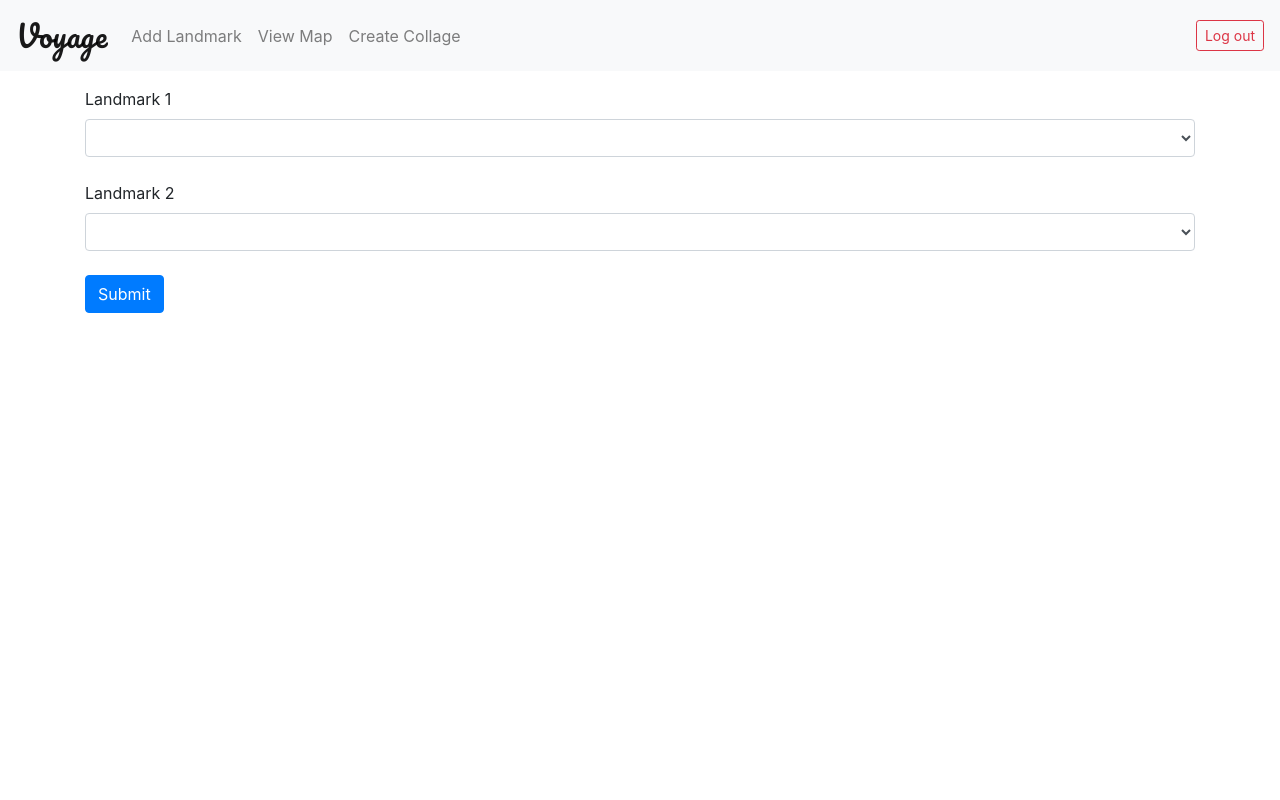
After one commit to hieusydo/Voyage, a Flask app: template application/templates/collage/request.html in a window 1280 px wide. The commit adds this page. Run offline with Flask 2, Linux system fonts and the light colour scheme; the template is opened without the code that fills it: values that come from a table or form of the project are taken from there, others are empty; parts of the project's set-up code (start-up, migrations or seed data) failed here and were passed over; some libraries are stand-ins or nearby versions.

Commit message:
Added collage generation in web page

```diff
--- a/application/mod_collage/col_controllers.py
+++ b/application/mod_collage/col_controllers.py
@@ -1,7 +1,44 @@
-from flask import Blueprint, render_template
+from flask import Blueprint, render_template, session, redirect, url_for
+from flask_wtf import FlaskForm
+from wtforms import SelectField
+
+from application.mod_collage.photoManip import generateCollage
+from application.mod_auth.models import Landmark
 
 mod_collage = Blueprint('collage', __name__, url_prefix='/collage')
 
-@mod_collage.route('/get/')
+# Represents the collage form
+class AddColForm(FlaskForm):
+    landmark1 = SelectField("Landmark 1")
+    landmark2 = SelectField("Landmark 2")
+
+    # Allows setting the 'choices' field after creation
+    def setChoices(self, landmarks):
+        self.landmark1.choices = landmarks
+        self.landmark2.choices = landmarks
+
+@mod_collage.route('/get/', methods=['GET', 'POST'])
 def picTest():
-    return render_template('collage/test.html')
+    if 'user_id' not in session:
+        return redirect(url_for('auth.signin'))
+
+    # Get landmarks by id
+    uid = session['user_id']
+    landmarks = Landmark.query.filter_by(usrID=uid).all()
+    landmarks.sort(key=lambda x: x.lmName)
+
+    # Create a list of value,display tuples from the landmarks
+    choices = []
+    for i in landmarks:
+        choices.append((i.photoFileURL, i.lmName))
+
+    # Create and set the form choices
+    form = AddColForm()
+    form.setChoices(choices[:5])
+
+    if form.validate_on_submit():
+        url = generateCollage(form.landmark1.data, form.landmark2.data)
+        return render_template('collage/result.html', image_url=url)
+
+
+    return render_template('collage/request.html', form=form)
--- /dev/null
+++ b/application/templates/collage/request.html
@@ -0,0 +1,94 @@
+<!DOCTYPE html>
+<html>
+
+<!-- HEADER COMPONENT -->
+<head>
+  <title>Voyage</title>
+  <meta name="viewport" content="initial-scale=1.0">
+  <meta charset="utf-8">
+  <link rel="apple-touch-icon" sizes="180x180" href="{{ url_for('static', filename='favicon/apple-touch-icon.png') }}">
+  <link rel="icon" type="image/png" sizes="32x32" href="{{ url_for('static', filename='favicon/favicon-32x32.png') }}">
+  <link rel="icon" type="image/png" sizes="16x16" href="{{ url_for('static', filename='favicon/favicon-16x16.png') }}">
+  <link rel="manifest" href="{{ url_for('static', filename='favicon/site.webmanifest') }}">
+  <link rel="mask-icon" href="{{ url_for('static', filename='favicon/safari-pinned-tab.svg') }}" color="#5bbad5">
+  <meta name="msapplication-TileColor" content="#da532c">
+  <meta name="theme-color" content="#ffffff">
+  <link rel="stylesheet" href="https://maxcdn.bootstrapcdn.com/bootstrap/4.0.0/css/bootstrap.min.css" integrity="sha384-Gn5384xqQ1aoWXA+058RXPxPg6fy4IWvTNh0E263XmFcJlSAwiGgFAW/dAiS6JXm" crossorigin="anonymous">
+  <link rel="stylesheet" href="{{ url_for('static', filename='style/main.css') }}">
+</head>
+
+<body>
+
+  <!-- TITLE BAR COMPONENT -->
+  <nav class="navbar navbar-expand-lg navbar-light bg-light">
+    <a class="navbar-brand" href="/auth/home">Voyage</a>
+    <div class="collapse navbar-collapse" id="navbarSupportedContent">
+      <ul class="navbar-nav mr-auto">
+        <li class="nav-item">
+          <a class="nav-link" href="/landmark/add" role="button">Add Landmark</a>
+        </li>
+        <li class="nav-item">
+          <a class="nav-link" href="/map/display" role="button">View Map</a>
+        </li>
+        <li class="nav-item">
+          <a class="nav-link" href="/collage/get" role="button">Create Collage</a>
+        </li>
+      </ul>
+      <a class="btn btn-sm btn-outline-danger ml-auto my-sm-0" href="/auth/logout" role="button">Log out</a>
+    </div>
+  </nav>
+
+  {% macro render_field(field, placeholder=None) %}
+  {% if field.errors %}
+  <div>
+  {% elif field.flags.error %}
+  <div>
+  {% else %}
+  <div>
+  {% endif %}
+      {% set css_class = 'form-control ' + kwargs.pop('class', '') %}
+      {{ field(class=css_class, placeholder=placeholder, **kwargs) }}
+  </div>
+  {% endmacro %}
+
+  <div class="container mt-3 mb-3">
+    {% with errors = get_flashed_messages(category_filter=["error"]) %}
+    {% if errors %}
+    <div>
+    {% for error in errors %}
+    {{ error }}<br>
+    {% endfor %}
+    </div>
+    {% endif %}
+    {% endwith %}
+
+    {% if form.errors %}
+    <div>
+    {% for field, error in form.errors.items() %}
+    {% for e in error %}
+    {{ e }}<br>
+    {% endfor %}
+    {% endfor %}
+    </div>
+    {% endif %}
+
+    <form method="POST" action="." accept-charset="UTF-8" role="form" enctype="multipart/form-data">
+
+      {{ form.csrf_token }}
+
+      <div class="form-group mb-4">
+        <label for="landmarkOne">Landmark 1</label>
+        {{ render_field(form.landmark1) }}
+      </div>
+
+      <div class="form-group mb-4">
+        <label for="landmarkTwo">Landmark 2</label>
+        {{ render_field(form.landmark2) }}
+      </div>
+
+      <button type="submit" class="btn btn-primary">Submit</button>
+    </form>
+  </div>
+
+</body>
+</html>
--- a/application/templates/collage/test.html
+++ b/application/templates/collage/result.html
@@ -38,5 +38,7 @@
     </div>
   </nav>
 
+  <img src="{{image_url}}" alt="Generated Collage">
+
 </body>
 </html>
```
Also changed, not shown: application/mod_collage/photoManip.py (+26 -3 lines), application/mod_collage/ny_map.png.
